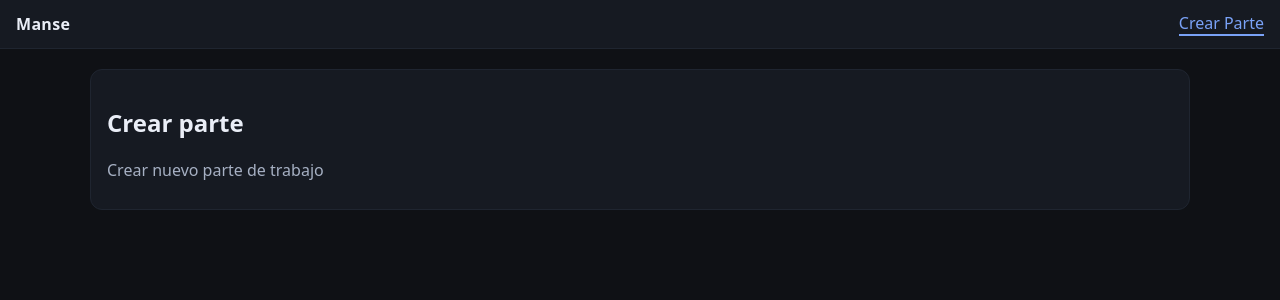
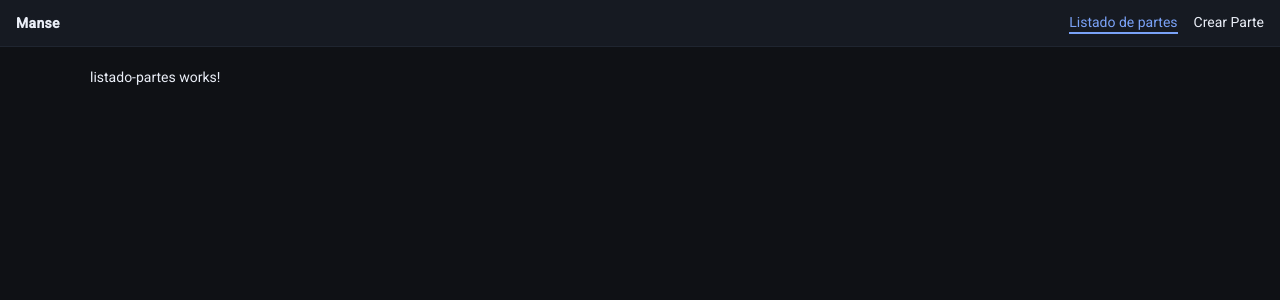
Before and after one commit to g-santos-m/manse, an Angular app: page /listado-partes in a window 1280 px wide. Before the commit this address led to /crear-parte. Shown: the top 300 px of the page. Built offline with nearby package versions, Linux system fonts and the light colour scheme.

Commit message:
Material installed

```diff
--- a/package.json
+++ b/package.json
@@ -22,10 +22,12 @@
   },
   "private": true,
   "dependencies": {
+    "@angular/cdk": "^20.2.12",
     "@angular/common": "^20.3.0",
     "@angular/compiler": "^20.3.0",
     "@angular/core": "^20.3.0",
     "@angular/forms": "^20.3.0",
+    "@angular/material": "^20.2.12",
     "@angular/platform-browser": "^20.3.0",
     "@angular/router": "^20.3.0",
     "rxjs": "~7.8.0",
--- a/src/app/app.html
+++ b/src/app/app.html
@@ -1,7 +1,7 @@
 <header class="topbar">
   <div class="brand">Manse</div>
   <nav class="menu">
-    <!-- <a routerLink="/library" routerLinkActive="active">Detalle</a>-->
+    <a routerLink="/listado-partes" routerLinkActive="active">Listado de partes</a>
     <a routerLink="/crear-parte" routerLinkActive="active">Crear Parte</a>
   </nav>
 </header>
--- /dev/null
+++ b/src/app/features/component/listado-partes/listado-partes.html
@@ -0,0 +1 @@
+<p>listado-partes works!</p>
--- a/src/index.html
+++ b/src/index.html
@@ -6,6 +6,8 @@
   <base href="/">
   <meta name="viewport" content="width=device-width, initial-scale=1">
   <link rel="icon" type="image/x-icon" href="favicon.ico">
+  <link href="https://fonts.googleapis.com/css2?family=Roboto:wght@300;400;500&display=swap" rel="stylesheet">
+  <link href="https://fonts.googleapis.com/icon?family=Material+Icons" rel="stylesheet">
 </head>
 <body>
   <app-root></app-root>
--- a/src/styles.scss
+++ b/src/styles.scss
@@ -1,3 +1,38 @@
+
+// Include theming for Angular Material with `mat.theme()`.
+// This Sass mixin will define CSS variables that are used for styling Angular Material
+// components according to the Material 3 design spec.
+// Learn more about theming and how to use it for your application's
+// custom components at https://material.angular.dev/guide/theming
+@use '@angular/material' as mat;
+
+html {
+  @include mat.theme((
+    color: (
+      primary: mat.$azure-palette,
+      tertiary: mat.$blue-palette,
+    ),
+    typography: Roboto,
+    density: 0,
+  ));
+}
+
+body {
+  // Default the application to a light color theme. This can be changed to
+  // `dark` to enable the dark color theme, or to `light dark` to defer to the
+  // user's system settings.
+  color-scheme: light;
+
+  // Set a default background, font and text colors for the application using
+  // Angular Material's system-level CSS variables. Learn more about these
+  // variables at https://material.angular.dev/guide/system-variables
+  background-color: var(--mat-sys-surface);
+  color: var(--mat-sys-on-surface);
+  font: var(--mat-sys-body-medium);
+
+  // Reset the user agent margin.
+  margin: 0;
+}
 /* You can add global styles to this file, and also import other style files */
 body { margin:0; font-family: system-ui, Arial, sans-serif; background:#0f1115; color:#eaeef7; }
 a { color:#eaeef7; text-decoration:none; }
@@ -6,3 +41,6 @@
 .menu { display:flex; gap:16px; }
 .menu a.active { color:#7aa2f7; border-bottom:2px solid #7aa2f7; }
 .container { max-width:1100px; margin:20px auto; padding:0 16px; }
+
+html, body { height: 100%; }
+body { margin: 0; font-family: Roboto, "Helvetica Neue", sans-serif; }
```
Also changed, not shown: src/app/app.routes.ts (+4 -3 lines), src/app/features/component/listado-partes/listado-partes.ts (added, +11 -0 lines), src/app/features/component/listado-partes/listado-partes.scss (added), 2 other files (tests, documents, lock files or other folders).
